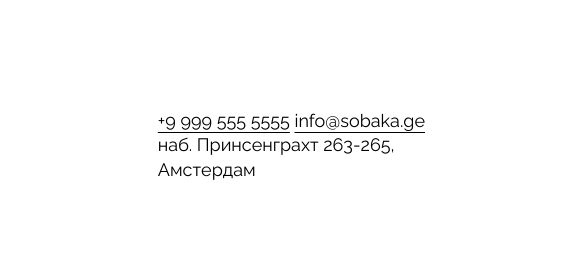
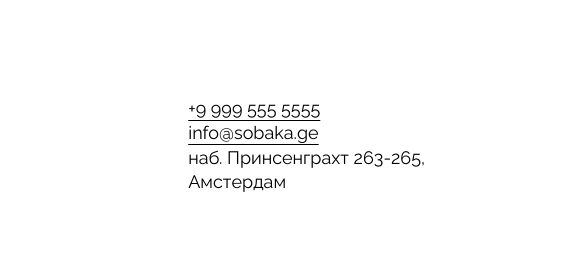
Before and after one commit to katanaim/ono-tebe-nado, a plain HTML site: page index.html in a window 1280 px wide. Shown: the top 280 px of the page, 713-1280 px from the left. Drawn offline with Linux system fonts and the light colour scheme.

Commit message:
review fixes 3

```diff
--- a/index.html
+++ b/index.html
@@ -28,8 +28,8 @@
         <a href="#0"><img src="./images/logo-black.svg" alt="Логотип" /></a>
       </div>
       <address class="address header__address">
-        <a href="tel:+70000000">+9 999 555 5555</a>
-        <a href="mailto:mail@example.com">info@sobaka.ge</a>
+        <a class="address__link" href="tel:+70000000">+9 999 555 5555</a>
+        <a class="address__link" href="mailto:mail@example.com">info@sobaka.ge</a>
         <p>наб. Принсенграхт 263-265,</p>
         <p>Амстердам</p>
       </address>
@@ -143,8 +143,8 @@
     </main>
     <footer class="footer">
       <address class="address">
-        <a href="tel:+70000000">+9 999 555 5555</a>
-        <a href="mailto:mail@example.com">info@sobaka.ge</a>
+        <a class="address__link" href="tel:+70000000">+9 999 555 5555</a>
+        <a class="address__link" href="mailto:mail@example.com">info@sobaka.ge</a>
         <p>наб. Принсенграхт 263-265,</p>
         <p>Амстердам</p>
       </address>
--- a/styles/style.css
+++ b/styles/style.css
@@ -48,6 +48,10 @@
   font-style: normal;
   line-height: 135%;
   text-underline-offset: 5px;
+}
+
+.address__link{
+  display: block;
 }
 
 .header__address {
```
Also changed, not shown: 1 other file.
